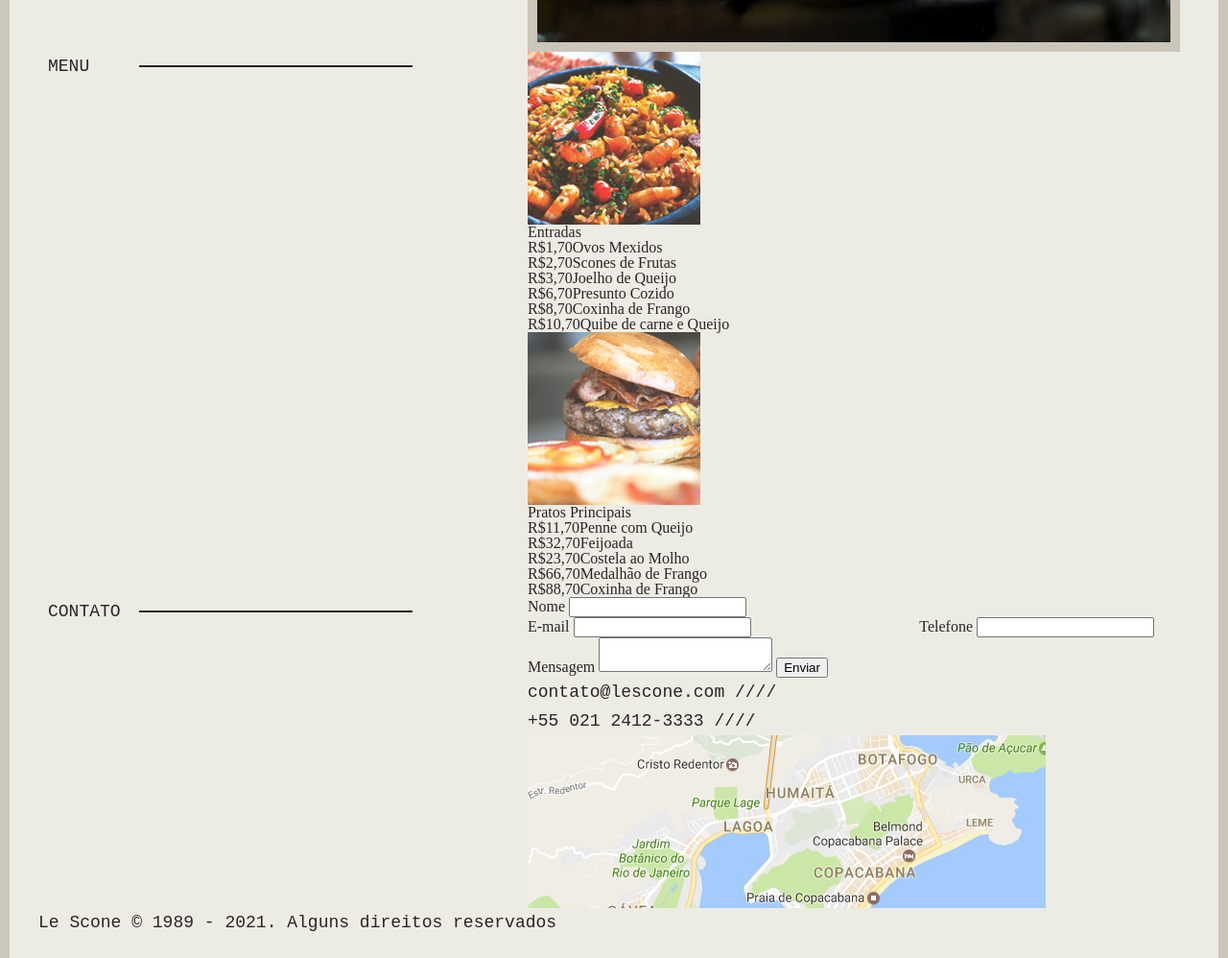
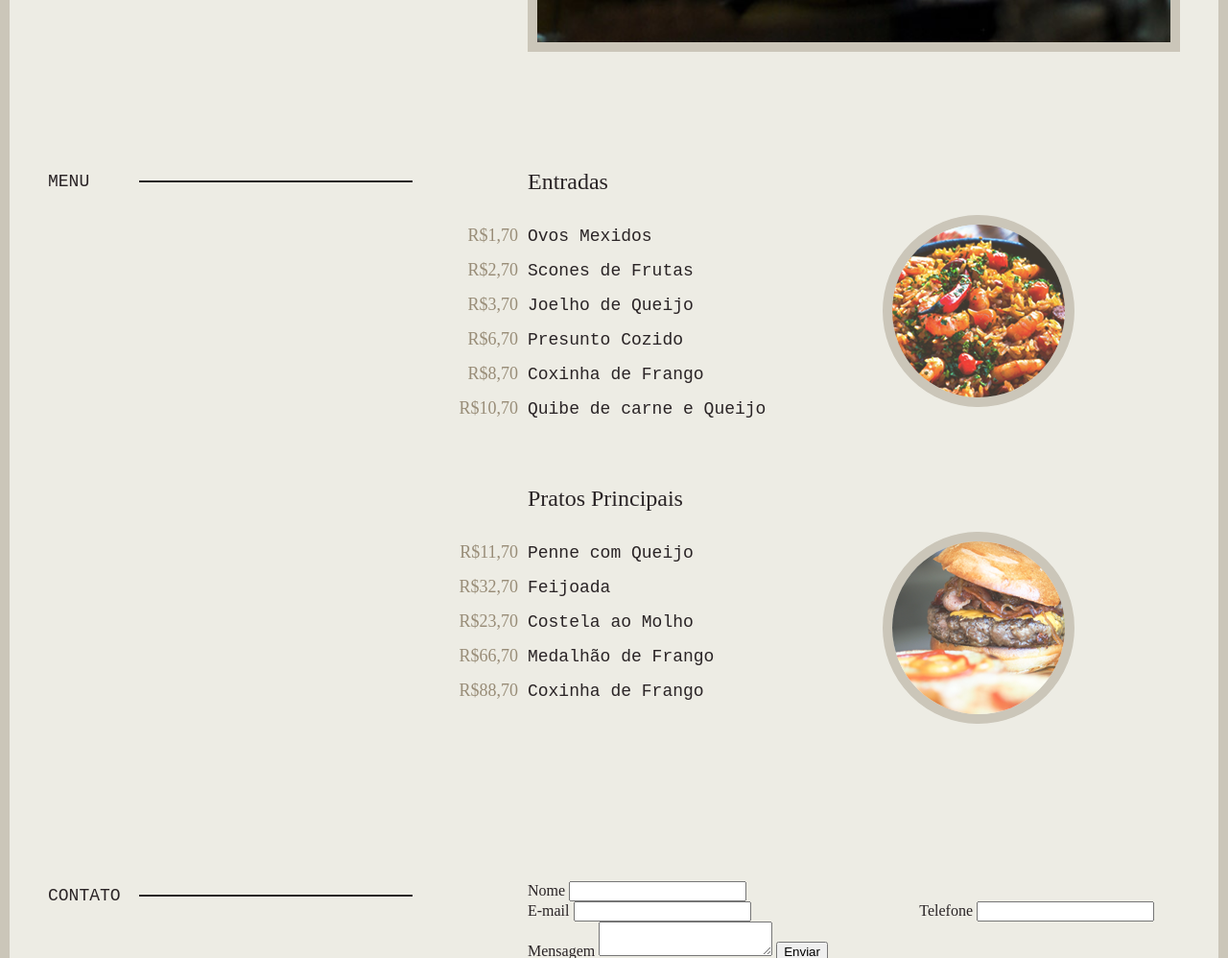
Before and after one commit to brunocesaromax/lescone-sass, a plain HTML site: page index.html in a window 1280 px wide. Shown: the part 892-1890 px from the top of the page at 96% size. Drawn offline with Linux system fonts and the light colour scheme; a web font is replaced by a local one.

Commit message:
4-10 Menu

```diff
--- /dev/null
+++ b/css/scss/_menu.scss
@@ -0,0 +1,51 @@
+.menu {
+  margin-top: 120px;
+  margin-bottom: 120px;
+  @include d(s) {
+    margin-top: 60px;
+    margin-bottom: 60px;
+  }
+}
+
+.menu-item {
+  margin-bottom: 60px;
+  h2 {
+    @include type-2(24);
+    margin-bottom: 1em;
+  }
+  li {
+    @include type-1(18);
+    line-height: em(35, 18);
+    span {
+      font-family: $font-2;
+      color: $dark-beige;
+
+      //default: inline, setar inline-block para definir o tamanho
+      display: inline-block;
+
+      width: 70px;
+      margin-right: 10px;
+      text-align: right;
+      margin-left: -80px;
+      @include d(s){
+        margin-left: 0;
+        width: auto;
+      }
+    }
+  }
+
+  img {
+    border-radius: 50%;
+    border: 10px solid $normal-beige;
+    position: absolute; //Posicionar sem float
+    right: 0;
+    margin-top: 50px;
+    @include d(l) {
+      right: 120px;
+    }
+    @include d(s) {
+      margin-top: 0;
+      width: 120px;
+    }
+  }
+}
--- a/css/scss/style.scss
+++ b/css/scss/style.scss
@@ -6,3 +6,4 @@
 
 // Partes
 @import "intro";
+@import "menu";
```
Also changed, not shown: css/style.css.
